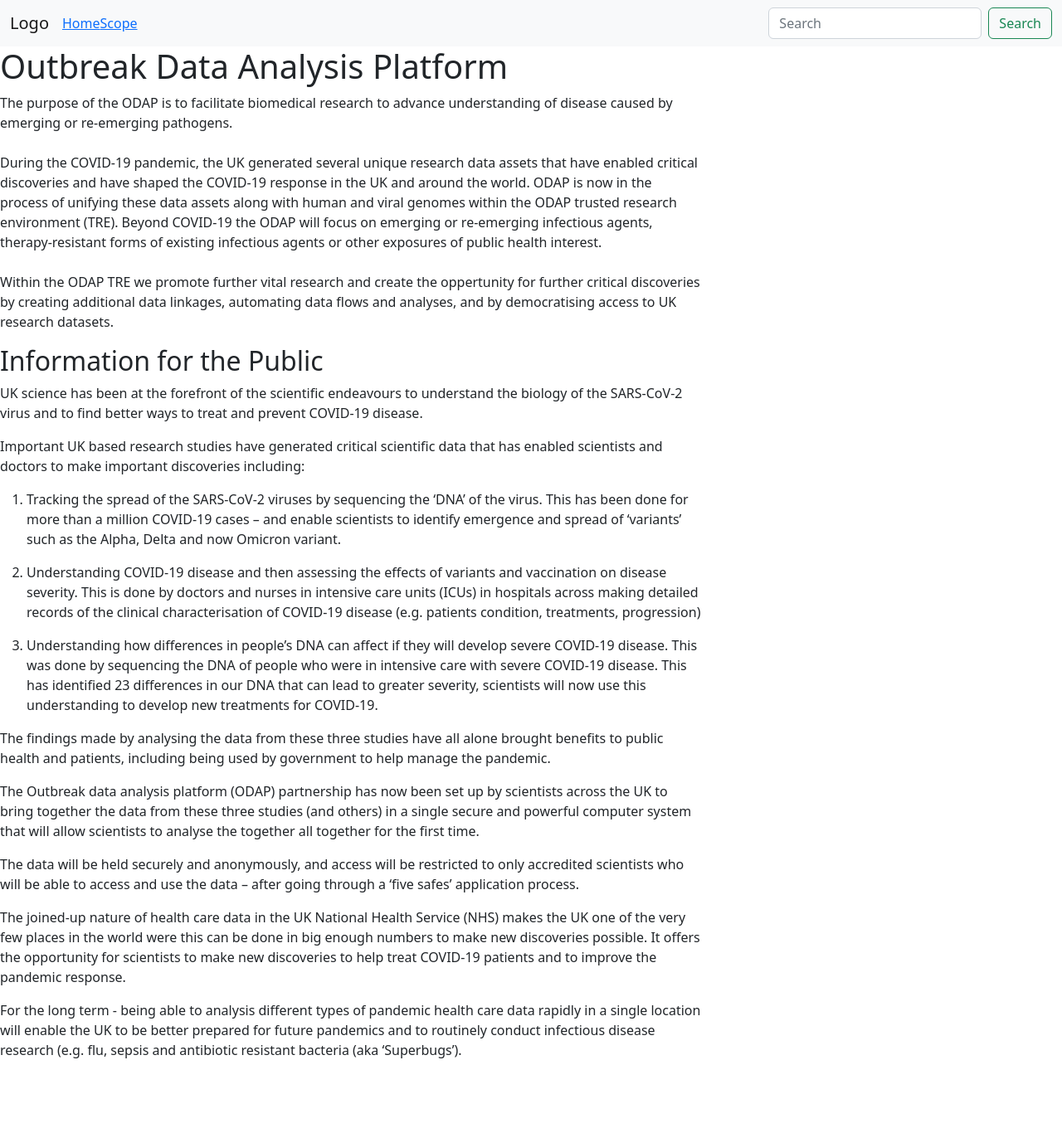
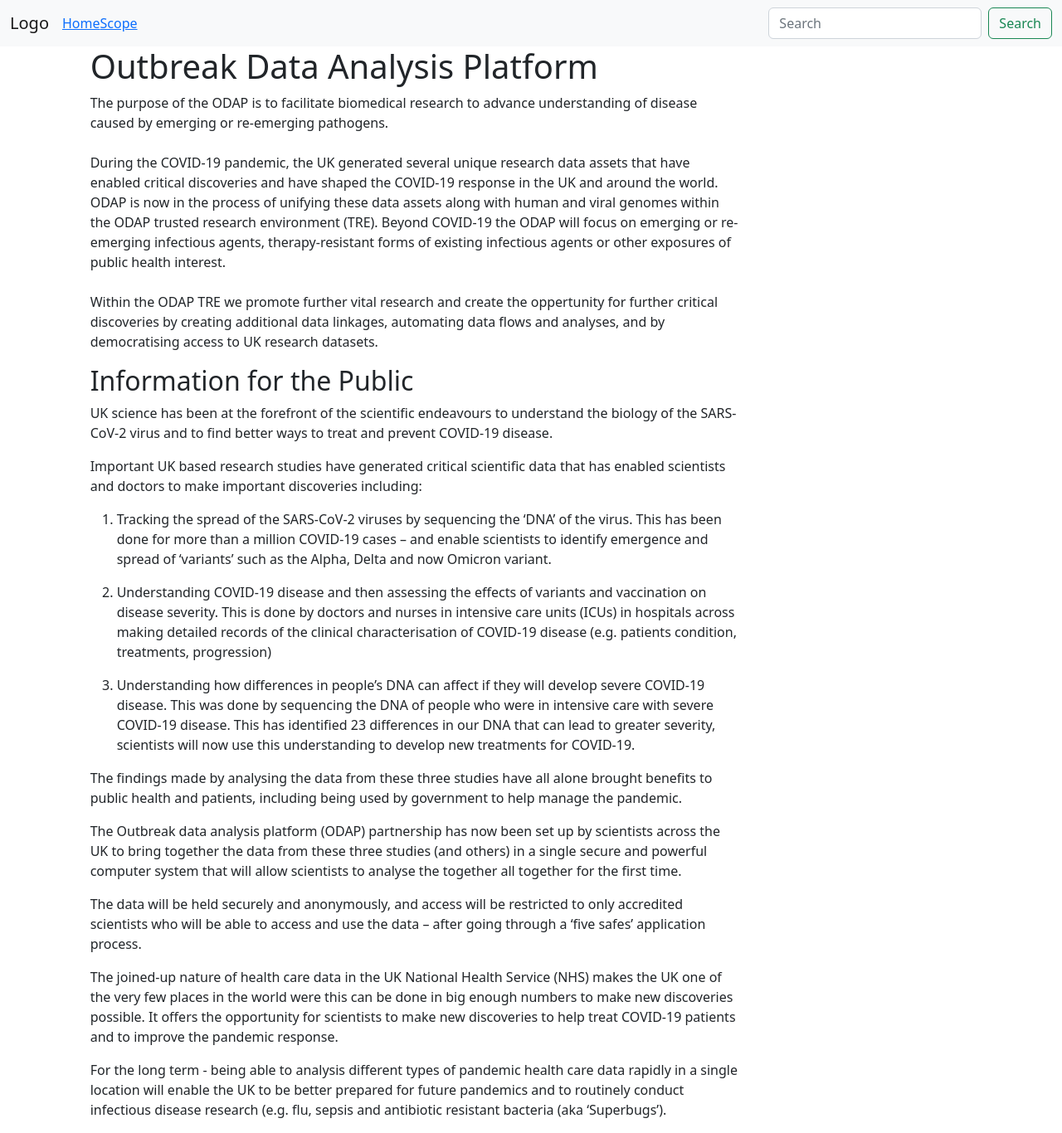
Before and after one commit to joliverodap/odap-bootstrap, a Jekyll site: the page built from index.md, in a window 1280 px wide. Shown: the whole page at 83% size. Built offline with Jekyll 4.4.1, drawn with Linux system fonts in a browser that asks for light colours; nearby versions of some CDN libraries; before the commit the page ends 1294 px from its top, so only the background shows below that.

Commit message:
simple col test

```diff
--- a/_layouts/default.html
+++ b/_layouts/default.html
@@ -10,10 +10,13 @@
   <body>
     {% include navbar.html %}
     <div class="row">
-      <div class="col-md-8">
-        {{ content }}
+      <div class="col-md-1"></div> <!-- <div class="pb-3"> ? -->
+      <div class="col-md-11">
+        <div class="col-md-8">
+          {{ content }}
+        </div>
+        <div class="col-md-4"></div>
       </div>
-      <div class="col-md-4"></div>
     </div>
     {% include footer.html %}
   </body>
```
